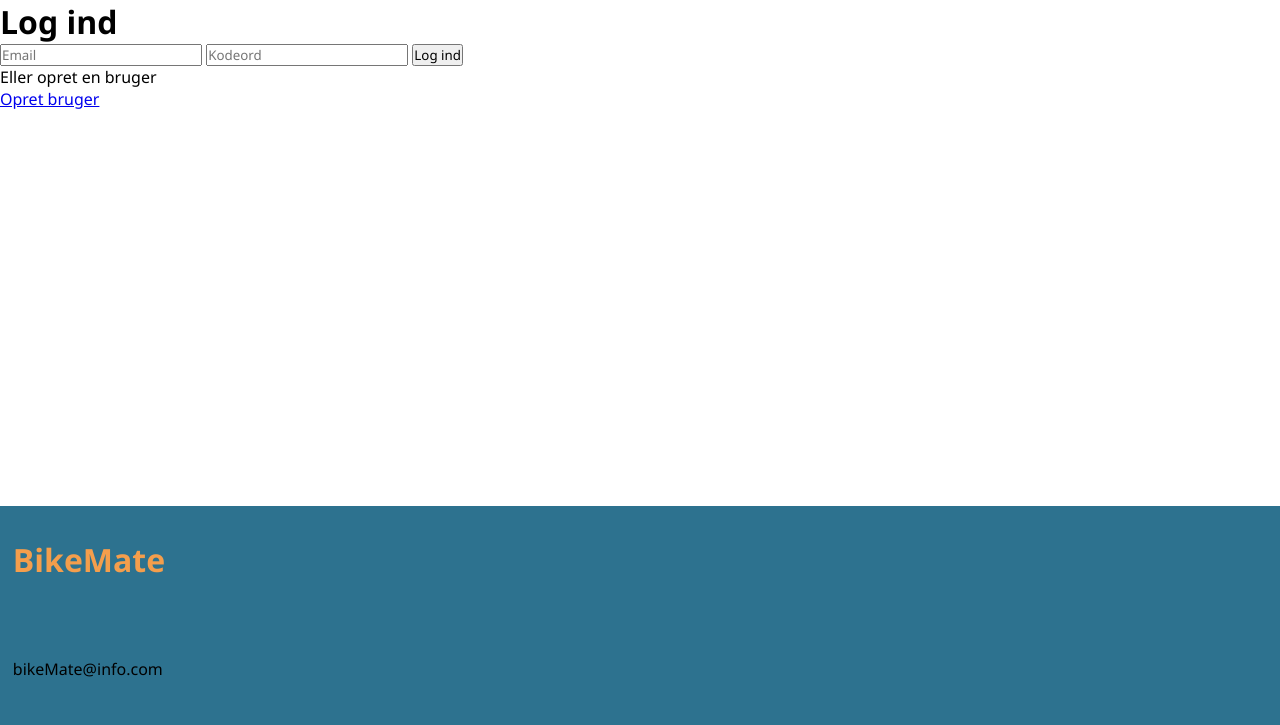
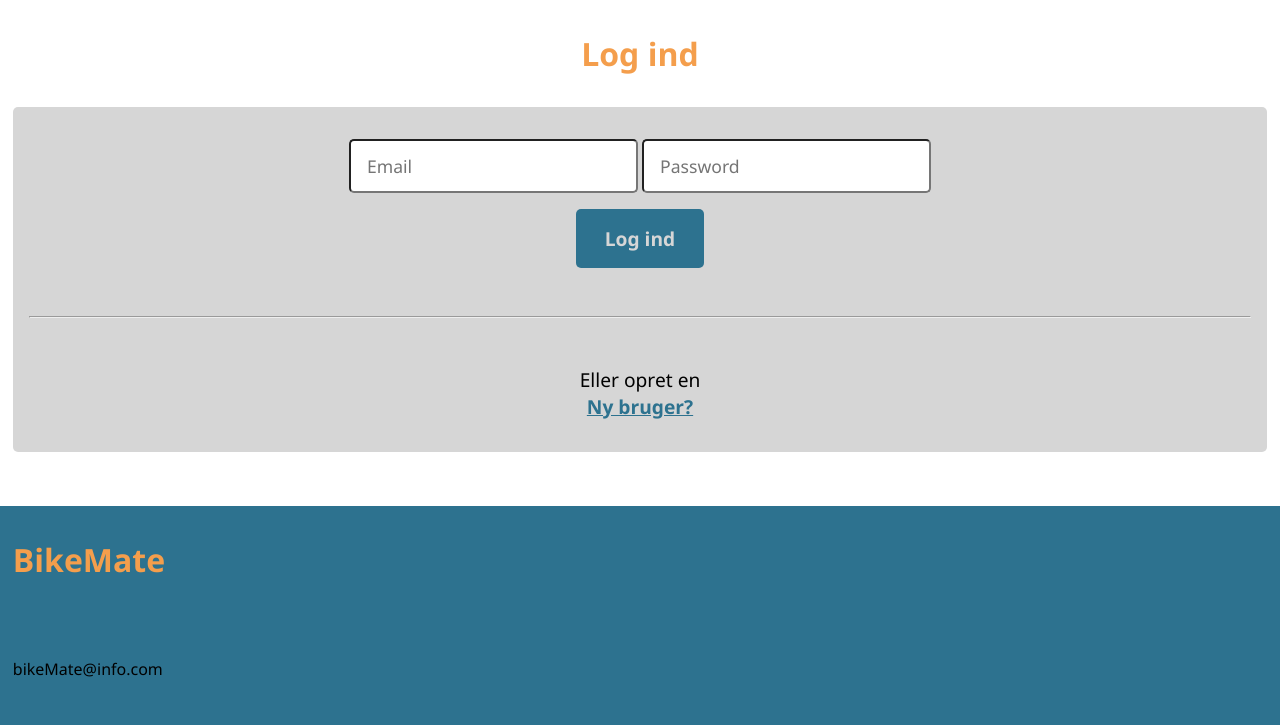
Before and after one commit to Lauramediedk/flaskapp_sql, a Flask app: page /login in a window 1280 px wide. Shown: the part 75-800 px from the top of the page. Run offline with Flask 3, Linux system fonts and the light colour scheme; some libraries are stand-ins or nearby versions.

Commit message:
login layout and styling

```diff
--- a/static/css/style.css
+++ b/static/css/style.css
@@ -117,6 +117,56 @@ body{
     font-weight: 500;
 }
 
+/* LOGIN AND SIGNUP */
+.login{
+    padding: 0rem 0.8rem 3rem 0.8rem;
+}
+.login h1{
+    text-align: center;
+    padding: 2rem 0rem;
+    color: #f49e4c;
+}
+.loginform{
+    padding: 1rem;
+    background: #d6d6d6;
+    border-radius: 5px;
+}
+.new_user{
+    padding: 3rem 0rem 1rem 0rem;
+    text-align: center;
+    font-size: 1.2em;
+}
+.divider{
+    margin-top: 3rem;
+}
+.new_user a{
+    text-decoration: underline;
+    color: #2D728f;
+    font-weight: bold;
+}
+.form_fields{
+    padding-top: 1rem;
+    margin: 0 auto;
+    text-align: center;
+    display: block;
+}
+.form_field{
+    font-size: 1.1em;
+    padding: 0.8rem 1rem;
+    border-radius: 5px;
+    margin-bottom: 1rem;
+}
+.submit_btn{
+    margin: 0 auto;
+    padding: 1rem 1.8rem;
+    border: none;
+    border-radius: 5px;
+    background: #2D728f;
+    font-size: 1.2em;
+    font-weight: bold;
+    color: #d6d6d6;
+    display: block;
+}
 
 /* DASHBOARD */
 .dashboard_message{
--- a/templates/login.html
+++ b/templates/login.html
@@ -15,15 +15,19 @@
                 {% endif %}
             {% endfor %}
         {% endwith %}
+        <div class="form_fields">
         <form method="POST" action="">
             {{ form.hidden_tag() }} <!--csrf_tokens for hvert inputfield-->
-            {{ form.email }}
-            {{ form.password }}
-            {{ form.submit }}
+            {{ form.email(class_="form_field", placeholder="Email") }}
+            {{ form.password(class_="form_field", placeholder="Password") }}
+            {{ form.submit(class_="submit_btn") }}
         </form>
-
-        <p>Eller opret en bruger</p>
-        <a href="{{url_for('signup')}}">Opret bruger</a>
+        <hr class="divider">
+        </div>
+        <div class="new_user">
+            <p>Eller opret en</p>
+            <a href="{{url_for('signup')}}">Ny bruger?</a>
+        </div>
     </div>
 </div>
 
```
